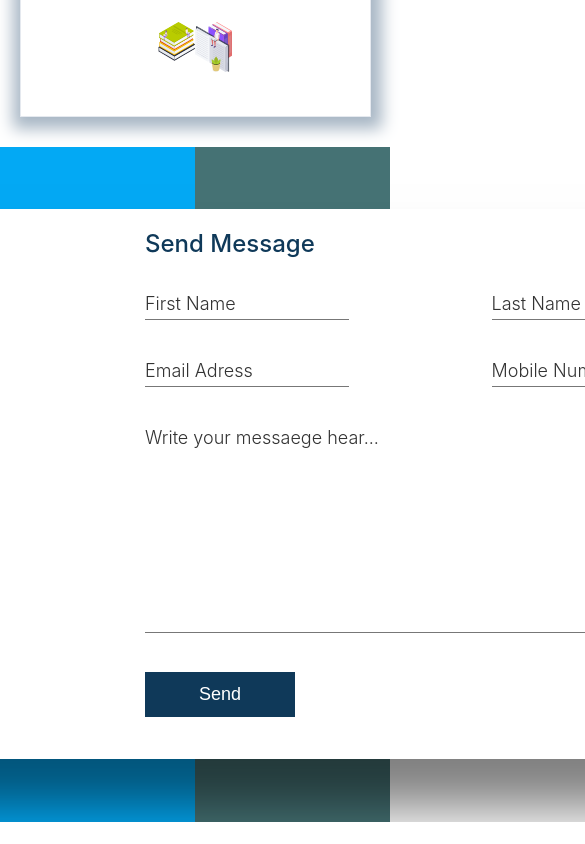
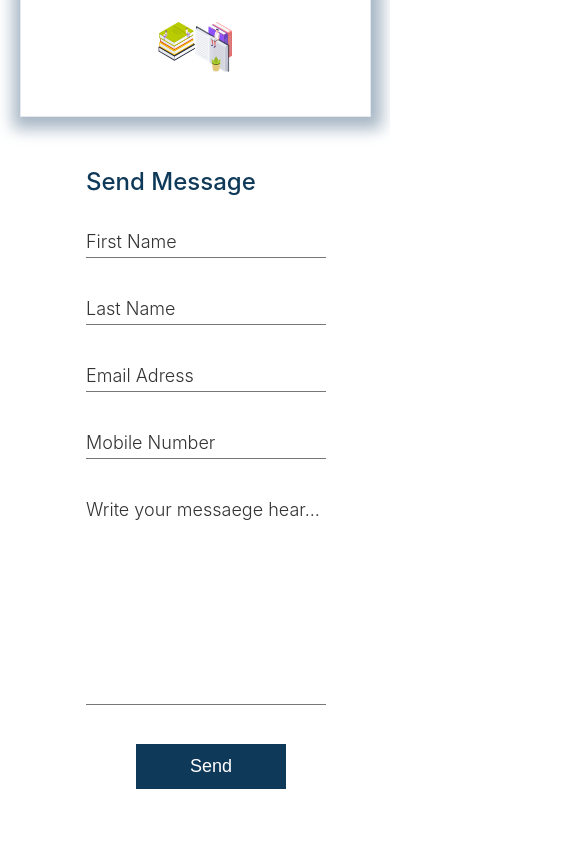
Before and after one commit to akanzadev/BibliotecaUntels, a React (Create React App) app: page / in a window 390 px wide. Shown: the part 960-1804 px from the top of the page, 585 px wide, since content can reach past the window. Before the commit the page ends 1782 px from the top, so only its background shows below. Built offline with nearby package versions, Linux system fonts and the light colour scheme.

Commit message:
Form contat responsive

```diff
--- a/src/Components/Footer/Footer.css
+++ b/src/Components/Footer/Footer.css
@@ -11,6 +11,7 @@
     min-height: 80vh;
     background-color: var(--fondo1);
     display: flex;
+    overflow: hidden;
 }
 
 .seccion-contacto:before{
@@ -46,6 +47,7 @@
     justify-content: space-between;
     box-shadow: 0 20px 20px rgba(0, 0, 0, 0.2);
     font-family: 'Roboto',sans-serif;
+    transition: all 0.5s;
 }
 
 .seccion-contacto .contact-container .contactinfo h2{
@@ -128,6 +130,7 @@
     height: 100%;
     z-index: 1;
     box-shadow: 0 50px 50px rgba(0, 0, 0, 0.5);
+    transition: all 0.5s;
 }
 
 .seccion-contacto .contact-container .cardForm h2{
@@ -209,3 +212,74 @@
 .seccion-contacto .contact-container .cardForm .formBox .inputBox input[type="submit"]:hover{
     background-color: #ff568c;
 }
+
+@media(max-width:991px){
+
+.seccion-contacto .contact-container .contactinfo{
+    transform: translateX(-100%);
+}
+
+.seccion-contacto .contact-container .cardForm{
+    position: relative;
+    margin: auto;
+    left: 20px;
+    padding: 0px;
+    padding: 20px 100px;
+    width: 60%;
+}
+
+}
+
+@media(max-width:768px){
+
+    .seccion-contacto .contact-container .cardForm{
+        position: relative;
+        margin: auto;
+        left: 1%;
+        padding: 0px;
+        padding: 20px 100px;
+        width: 50%;
+    }
+
+    .seccion-contacto .contact-container .cardForm .formBox{
+        position: relative;
+        display: flex;
+        justify-content: space-between;
+        flex-direction: column;
+        flex-wrap: wrap;
+        padding-top: 30px;
+    }
+    /* .seccion-contacto .contact-container .cardForm .formBox .inputBox{
+        position: relative;
+        margin: 0 0 40px 0;
+    } */
+    .seccion-contacto .contact-container .cardForm .formBox .inputBox.w50{
+        width: 90%;
+    }
+}
+
+@media(max-width:576px){
+    .seccion-contacto .contact-container .cardForm{
+        position: relative;
+        margin: auto;
+        padding: 0px;
+        padding: 20px 100px;
+        width: 40%;
+    }
+
+    .seccion-contacto .contact-container .cardForm .formBox{
+        position: relative;
+        display: flex;
+        justify-content: space-between;
+        flex-direction: column;
+        flex-wrap: wrap;
+        padding-top: 30px;
+    }
+
+    .seccion-contacto .contact-container .cardForm .formBox .inputBox.w50{
+        width: 100%;
+    }
+    .seccion-contacto .contact-container .cardForm .formBox .inputBox input[type="submit"]{
+        margin: 0 50px
+    }
+}
--- a/src/Components/Footer/Footer.js
+++ b/src/Components/Footer/Footer.js
@@ -6,7 +6,8 @@ const Footer = () => {
         <Fragment>
             <section className="seccion-contacto">
                 <div className="contact-container">
-                    <div classNameName="contactinfo">
+                    <div className="contactinfo">
+                        <div>
                             <h2>Contact Info</h2>
                                 <ul className="info">
                                     <li>
@@ -33,6 +34,7 @@ const Footer = () => {
                                     <li><a href=""><i className="fab fa-pinterest-square"></i></a></li>
                                     <li><a href=""><i className="fab fa-linkedin"></i></a></li>
                                 </ul>
+                            </div>
                     </div>
 
                         <div className="cardForm">
```
